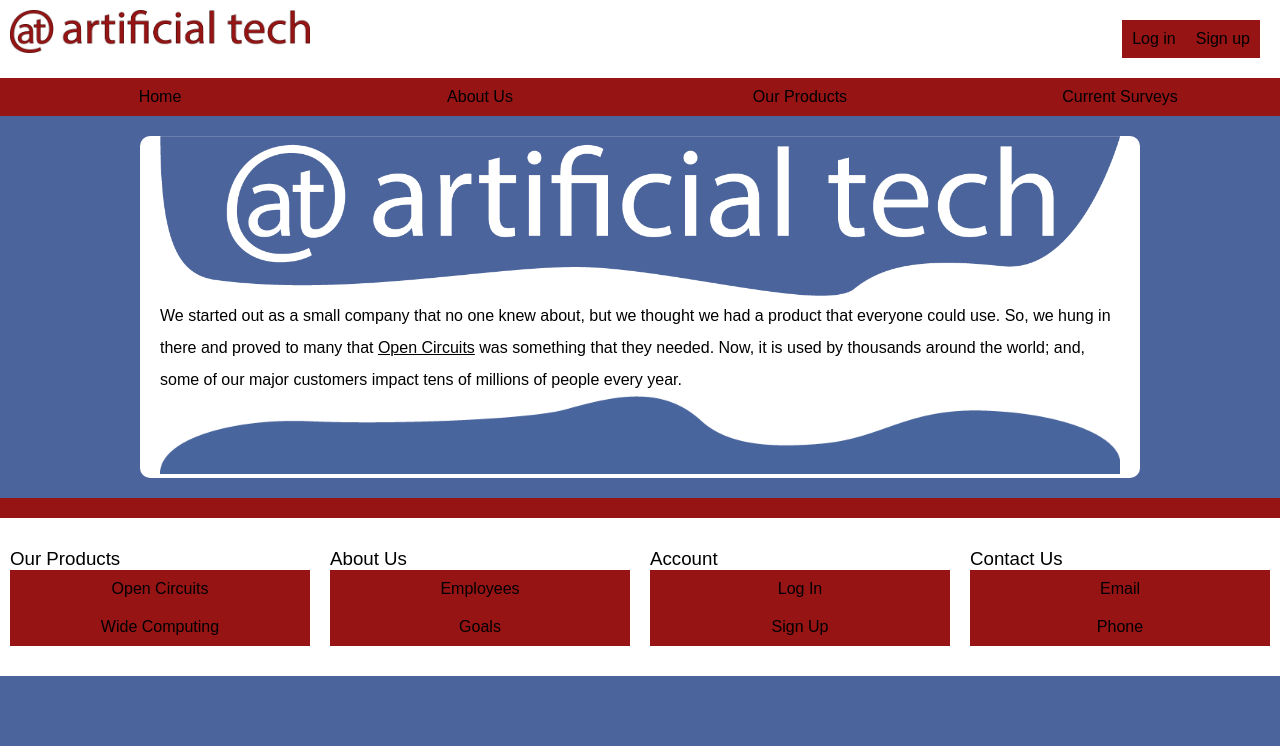
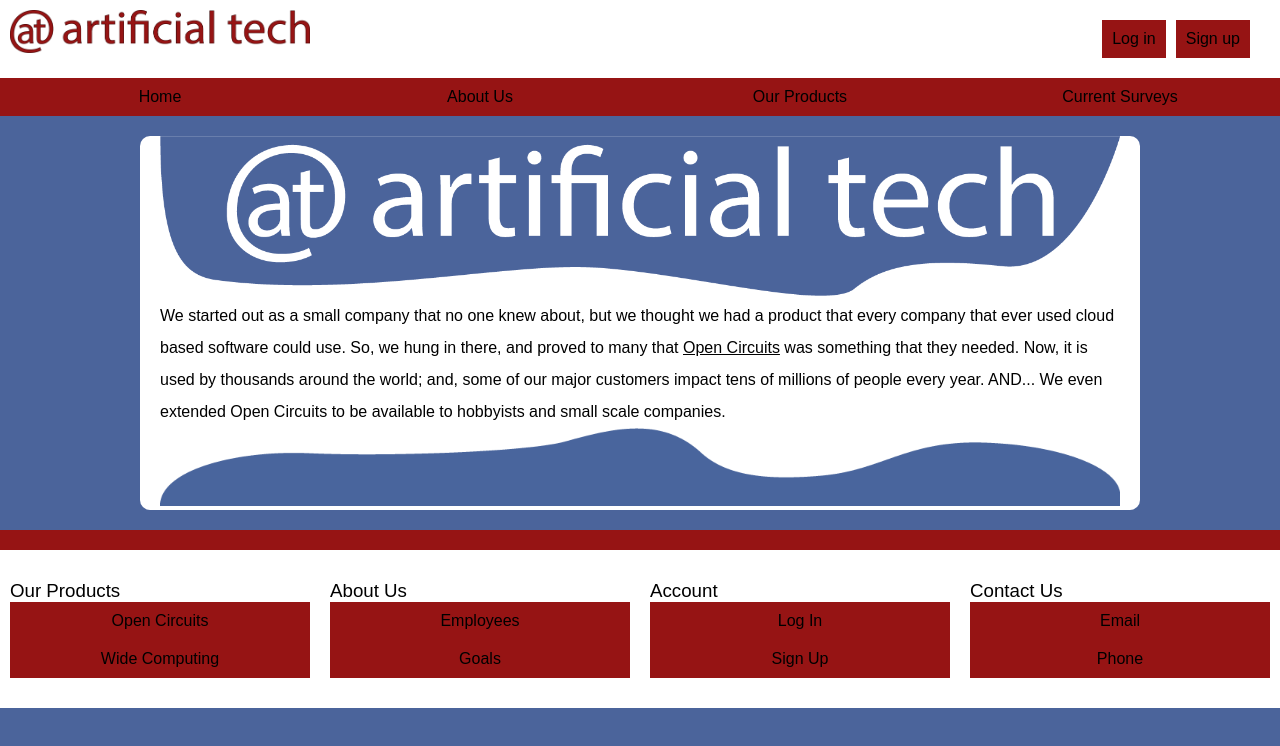
Before and after one commit to sswagger/Artificial-Tech, a website: page src/about-us.html in a window 1280 px wide. Drawn offline with Linux system fonts and the light colour scheme.

Commit message:
finished about-us.html

```diff
--- a/src/about-us.html
+++ b/src/about-us.html
@@ -28,9 +28,10 @@
 		<div class="main-content">
 			<img src="img/head-artificial-tech.png" alt="" />
 			<p>
-				We started out as a small company that no one knew about, but we thought we had a product that everyone could use.
-				So, we hung in there and proved to many that <a href="products.html" class="alone-link white-link" id="open-circuits">Open Circuits</a> was something that they needed.
+				We started out as a small company that no one knew about, but we thought we had a product that every company that ever used cloud based software could use.
+				So, we hung in there, and proved to many that <a href="products.html" class="alone-link white-link" id="open-circuits">Open Circuits</a> was something that they needed.
 				Now, it is used by thousands around the world; and, some of our major customers impact tens of millions of people every year.
+				AND... We even extended Open Circuits to be available to hobbyists and small scale companies.
 			</p>
 
 			<img src="img/footer.png" alt="" />
--- a/src/css/basic.css
+++ b/src/css/basic.css
@@ -44,6 +44,7 @@ ul#account {
 	text-align: center;
 	list-style-type: none;
 	box-sizing: border-box;
+	margin-right: 10px;
 	padding: 10px;
 	background-color: rgb(150, 20, 20);
 }
```
